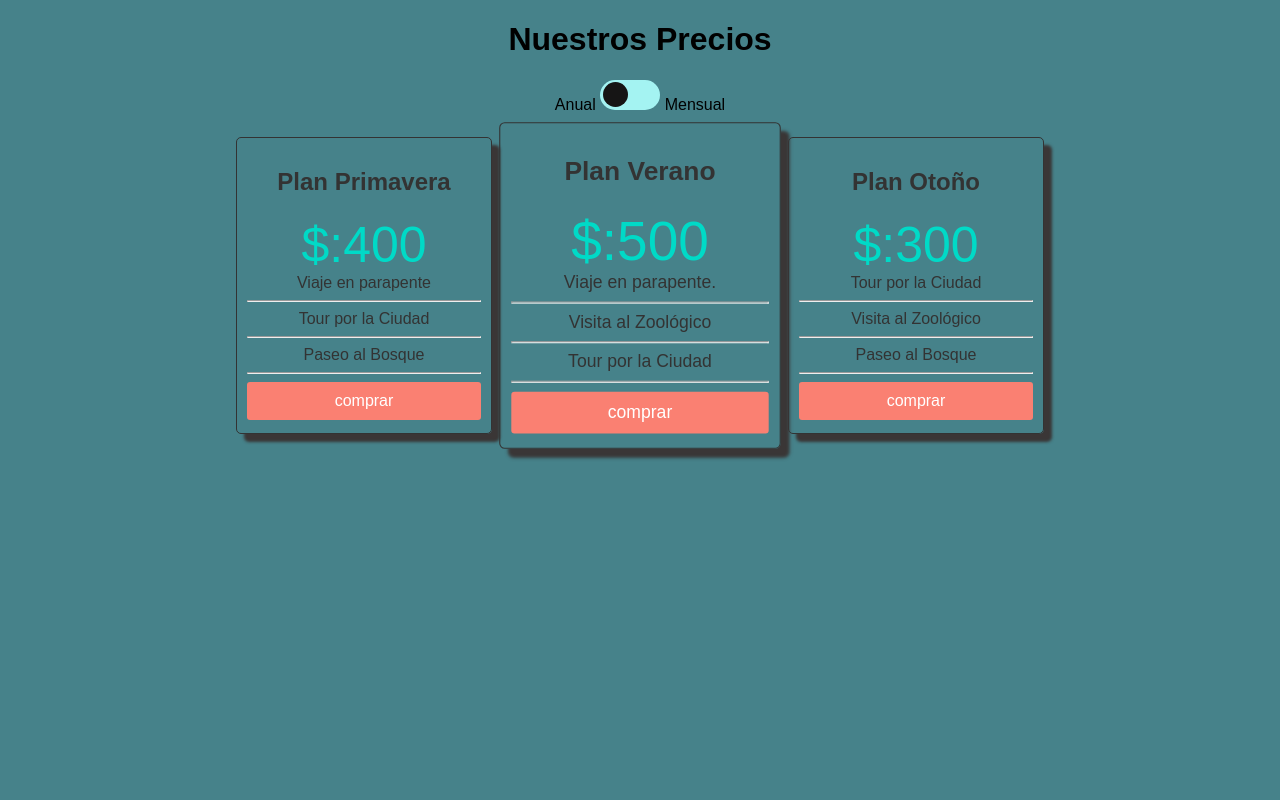
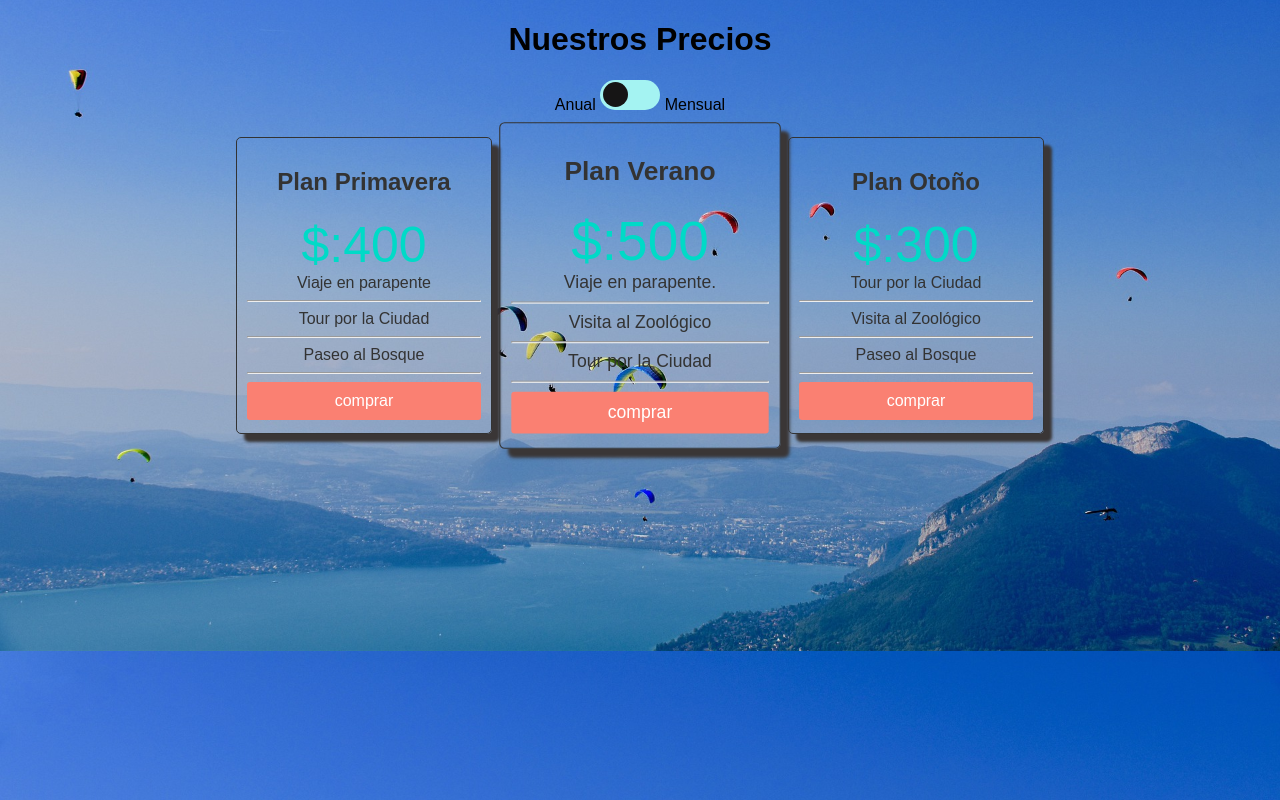
Before and after one commit to katiuskamartinez/pricing-component, a plain HTML site: page index.html in a window 1280 px wide. Drawn offline with Linux system fonts and the light colour scheme.

Commit message:
nuevo background

```diff
--- a/index.css
+++ b/index.css
@@ -3,7 +3,9 @@ body{
     margin: 0;
     padding: 0;
     font-size: 16px;
-    background-color: rgba(70, 130, 138,3);
+    background: url(./assets/paragliding.jpg);
+    background-size: cover;
+    background-position: center;
 }
 .header{
     display: flex;
```
Also changed, not shown: assets/paragliding.jpg (added).
